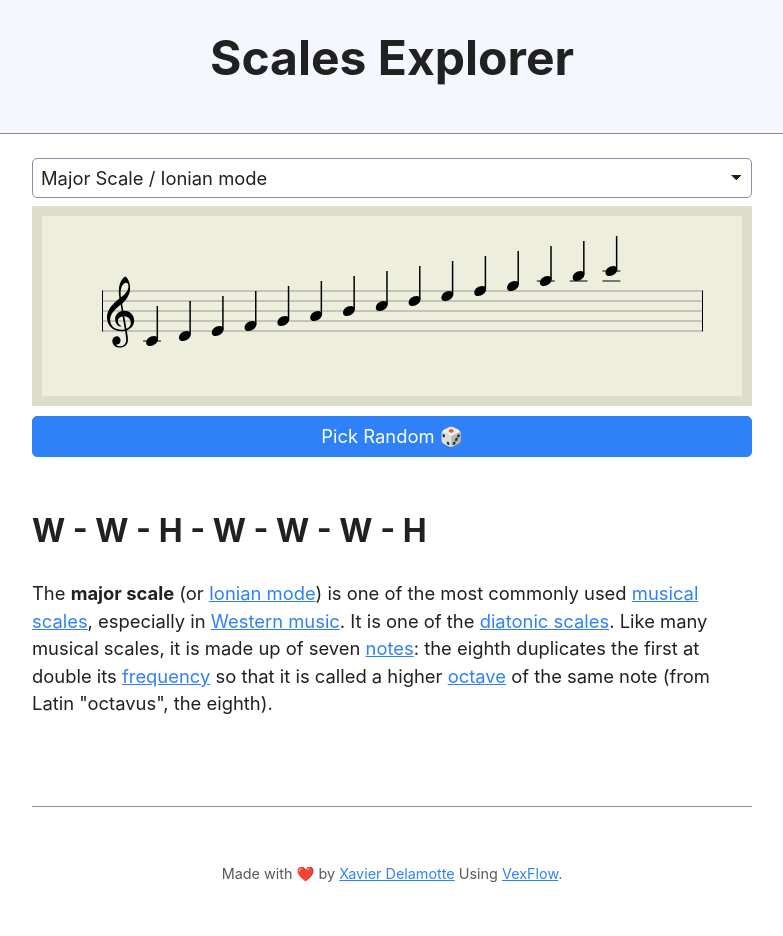
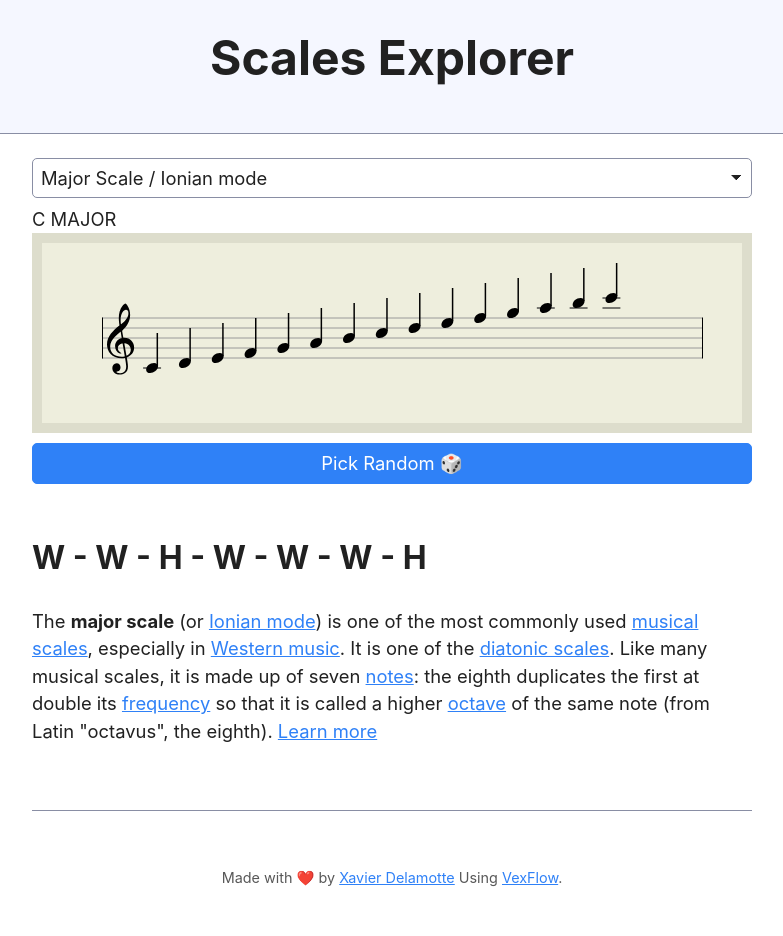
Before and after one commit to x4d3/scales-explorer, a plain HTML site: page index.html in a window 1280 px wide. Shown: the whole page, without its empty margins (248-1031 px from the left). Drawn offline with Linux system fonts and the light colour scheme.

Commit message:
Add a title

```diff
--- a/index.html
+++ b/index.html
@@ -42,6 +42,7 @@
     </header>
     <main>
       <select id="scales-selector"></select>
+      <div id="title"></div>
       <div class="music-sheet" id="music-sheet"></div>
       <button id="randomise">Pick Random 🎲</button>
       <div id="description"></div>
--- a/main.js
+++ b/main.js
@@ -1,13 +1,15 @@
 document.addEventListener("DOMContentLoaded", function () {
   const randomizeButton = document.getElementById("randomise");
   const scalesSelector = document.getElementById("scales-selector");
+  const titleDiv = document.getElementById("title");
+
   const musicSheetDiv = document.getElementById("music-sheet");
   const descriptionDiv = document.getElementById("description");
   const urlParams = new URLSearchParams(window.location.search);
   const index = parseIntOrDefault(urlParams.get("index"), 0);
   const scale = urlParams.get("scale") || SCALES_ARRAY[0];
 
-  const explorer = new Explorer(musicSheetDiv, scalesSelector, descriptionDiv, scale, index);
+  const explorer = new Explorer(titleDiv, musicSheetDiv, scalesSelector, descriptionDiv, scale, index);
   document.onkeydown = function (e) {
     switch (e.key) {
       case "ArrowUp":
@@ -56,22 +58,47 @@ const parseInterval = (s) => {
   return s.split("-").map((c) => INTERVAL_TYPES[c]);
 };
 
+const formatNote = (note) => {
+  return note.replace("b", "♭").replace("#", "♯");
+};
+
 const SCALES = {
   "Major Scale / Ionian mode": {
+    shortcut: "MAJOR",
     intervals: MAJOR_INTERVALS,
     startNote: "C",
     startKey: "C",
     description:
-      '<p>The <b>major scale</b> (or <a href="https://en.wikipedia.org/wiki/Ionian_mode" title="Ionian mode">Ionian mode</a>) is one of the most commonly used <a href="https://en.wikipedia.org/wiki/Scale_(music)" title="Scale (music)">musical scales</a>, especially in <a href="https://en.wikipedia.org/wiki/Western_culture#Music" title="Western culture">Western music</a>. It is one of the <a href="https://en.wikipedia.org/wiki/Diatonic_scale" title="Diatonic scale">diatonic scales</a>. Like many musical scales, it is made up of seven <a href="https://en.wikipedia.org/wiki/Musical_note" title="Musical note">notes</a>: the eighth duplicates the first at double its <a href="https://en.wikipedia.org/wiki/Frequency" title="Frequency">frequency</a> so that it is called a higher <a href="https://en.wikipedia.org/wiki/Octave" title="Octave">octave</a> of the same note (from Latin "octavus", the eighth).\n' +
-      "</p>",
+      'The <b>major scale</b> (or <a href="https://en.wikipedia.org/wiki/Ionian_mode" title="Ionian mode">Ionian mode</a>) is one of the most commonly used <a href="https://en.wikipedia.org/wiki/Scale_(music)" title="Scale (music)">musical scales</a>, especially in <a href="https://en.wikipedia.org/wiki/Western_culture#Music" title="Western culture">Western music</a>. It is one of the <a href="https://en.wikipedia.org/wiki/Diatonic_scale" title="Diatonic scale">diatonic scales</a>. Like many musical scales, it is made up of seven <a href="https://en.wikipedia.org/wiki/Musical_note" title="Musical note">notes</a>: the eighth duplicates the first at double its <a href="https://en.wikipedia.org/wiki/Frequency" title="Frequency">frequency</a> so that it is called a higher <a href="https://en.wikipedia.org/wiki/Octave" title="Octave">octave</a> of the same note (from Latin "octavus", the eighth).',
+    url: "https://en.wikipedia.org/wiki/Major_scale",
   },
   "Natural Minor / Aeolian mode": {
+    shortcut: "Nat MINOR",
     intervals: MINOR_INTERVALS,
     startNote: "C",
     startKey: "Eb",
     description:
       'The <b>Aeolian mode</b> is a <a href="https://en.wikipedia.org/wiki/Mode_(music)" title="Mode (music)">musical mode</a> or, in modern usage, a <a href="https://en.wikipedia.org/wiki/Diatonic_scale" title="Diatonic scale">diatonic scale</a> also called the <a href="https://en.wikipedia.org/wiki/Natural_minor_scale" class="mw-redirect" title="Natural minor scale">natural minor scale</a>. On the white piano keys, it is the scale that starts with A. Its ascending <a href="https://en.wikipedia.org/wiki/Musical_interval" class="mw-redirect" title="Musical interval">interval form</a> consists of a <i>key note, whole step, half step, whole step, whole step, half step, whole step, whole step.</i> That means that, in A aeolian (or A minor), you would play A, move up a whole step (two piano keys) to B, move up a half step (one piano key) to C, then up a whole step to D, a whole step to E, a half step to F, a whole step to G, and a final whole step to a high A.\n' +
       "</p>",
+    url: "https://en.wikipedia.org/wiki/Minor_scale#Natural_minor_scale",
+  },
+  "Harmonic Minor Scale": {
+    shortcut: "Harm MINOR",
+    intervals: parseInterval("W-H-W-W-H-A2-H"),
+    startNote: "C",
+    startKey: "Eb",
+    description:
+      "The harmonic minor scale (or Aeolian ♯7 scale) has the same notes as the natural minor scale except that the seventh degree is raised by one semitone, creating an augmented second between the sixth and seventh degrees.",
+    url: "https://en.wikipedia.org/wiki/Minor_scale#Harmonic_minor_scale",
+  },
+  "Ascending Melodic Minor Scale / Jazz minor scale": {
+    shortcut: "Mel MINOR",
+    intervals: parseInterval("W-H-W-W-W-W-H"),
+    startNote: "C",
+    startKey: "Eb",
+    description:
+      "The jazz minor scale or ascending melodic minor scale is a derivative of the melodic minor scale, except only the ascending form of the scale is used. As the name implies, it is primarily used in jazz, although it may be found in other types of music as well. It may be derived from the major scale with a minor third, making it a synthetic scale, and features a dominant seventh chord on the fifth degree (V) like the harmonic minor scale. It can also be derived from the diatonic Dorian mode with a major seventh.",
+    url: "https://en.wikipedia.org/wiki/Jazz_minor_scale",
   },
   "Dorian mode": {
     intervals: parseInterval("W-H-W-W-W-H-W"),
@@ -79,6 +106,7 @@ const SCALES = {
     startKey: "C",
     description:
       'The Dorian mode (also called "Russian minor" by Balakirev) is a strictly <a href="/wiki/Diatonic_scale">diatonic scale</a> corresponding to the white keys of the piano from D to D.',
+    url: "https://en.wikipedia.org/wiki/Dorian_mode#Modern_Dorian_mode",
   },
   "Phrygian mode": {
     intervals: parseInterval("H-W-W-W-H-W-W"),
@@ -86,6 +114,7 @@ const SCALES = {
     startKey: "C",
     description:
       "The Phrygian mode is a musical scale derived from the natural minor scale, with a lowered second scale degree. In terms of intervals, the Phrygian mode features a minor second (m2), minor third (m3), perfect fourth (P4), perfect fifth (P5), minor sixth (m6), and minor seventh (m7). Its characteristic lowered second degree (root, minor second) gives it a distinctively exotic and somewhat dissonant quality, making it a popular choice for creating tension and adding color in various musical compositions across genres.",
+    url: "https://en.wikipedia.org/wiki/Phrygian_mode#Modern_Phrygian_mode",
   },
   "Lydian mode": {
     intervals: parseInterval("W-W-W-H-W-W-H"),
@@ -93,6 +122,7 @@ const SCALES = {
     startKey: "C",
     description:
       "The Lydian mode is the fourth mode of the major scale. It’s a bright and happy mode that’s used in many famous songs.",
+    url: "https://en.wikipedia.org/wiki/Lydian_mode",
   },
   "Mixolydian mode": {
     intervals: parseInterval("W-W-H-W-W-H-W"),
@@ -203,7 +233,8 @@ const isFlat = (note) => note.slice(1, 2) === "b";
 const isSharp = (note) => note.slice(1, 2) === "#";
 
 class Explorer {
-  constructor(musicSheetDiv, scalesSelector, descriptionDiv, scale, index) {
+  constructor(titleDiv, musicSheetDiv, scalesSelector, descriptionDiv, scale, index) {
+    this.titleDiv = titleDiv;
     this.musicSheetDiv = musicSheetDiv;
     this.descriptionDiv = descriptionDiv;
     this.scalesSelector = scalesSelector;
@@ -248,8 +279,8 @@ class Explorer {
   }
 
   refresh = () => {
-    const { musicSheetDiv, descriptionDiv, index, scale } = this;
-    const { startNote, intervals, startKey, description } = SCALES[scale];
+    const { titleDiv, musicSheetDiv, descriptionDiv, index, scale, url } = this;
+    const { shortcut, startNote, intervals, startKey, description } = SCALES[scale];
 
     const relativeIndex = ALL_KEYS[startKey].int_val + index;
     const key = getKey(relativeIndex);
@@ -278,7 +309,8 @@ class Explorer {
     // Render voice
     voice.draw(context, stave);
 
-    descriptionDiv.innerHTML = `<h3>${intervalsToString(intervals)}</h3> ${description}`;
+    titleDiv.innerHTML = `${formatNote(firstNote)} ${shortcut || ""}`;
+    descriptionDiv.innerHTML = `<h3>${intervalsToString(intervals)}</h3> ${description} <a href="${url}" >Learn more</a>`;
   };
 }
 
```
